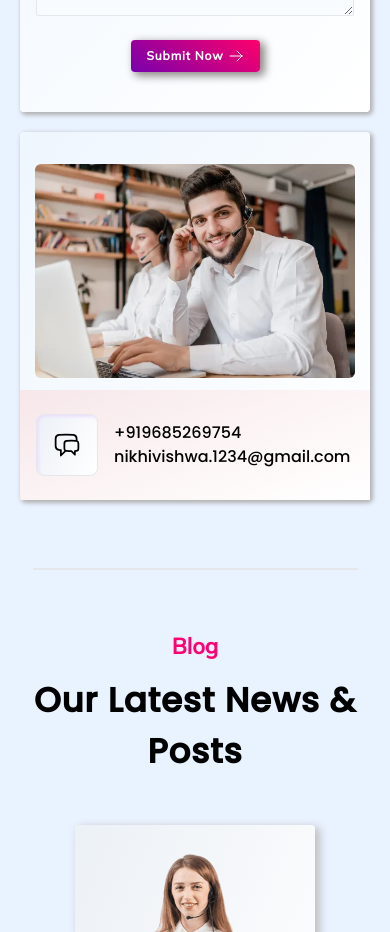
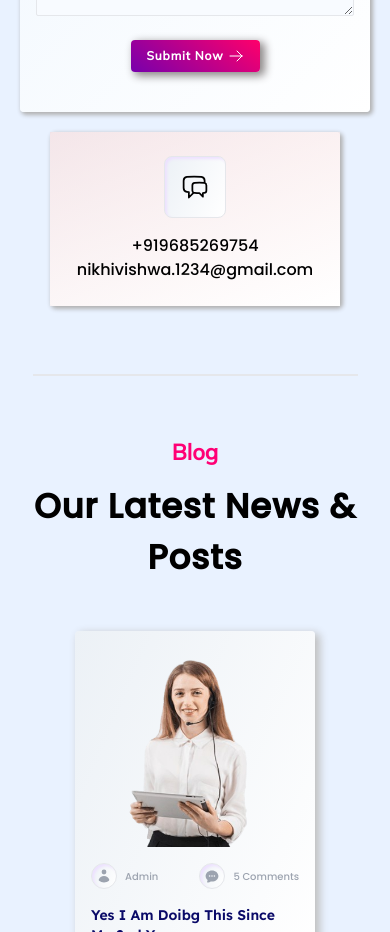
Before and after one commit to nikhivishwaa/portfolio-site, a Next.js app: page / in a window 390 px wide. Shown: the part 6720-7652 px from the top of the page. Built offline with nearby package versions, Linux system fonts and the light colour scheme.

Commit message:
fixixng overflow issues

```diff
--- a/components/Main/ContactTicket.jsx
+++ b/components/Main/ContactTicket.jsx
@@ -6,18 +6,18 @@ export default function ContactTicket(props) {
   return (
     <>
       <div
-        className={`max-xxs:w-[240px] xxs:max-w-96 xxs:min-w-72 xxs:pt-8 flex flex-col gap-3 font-mulish sm:h-[405px] ${styles.contact}`}
+        className={`max-xxs:w-[240px] max-xs:w-[290px] xs:max-w-96 xs:min-w-72 xs:pt-8 flex flex-col gap-3 font-mulish sm:h-[405px] ${styles.contact}`}
       >
         <Image
           src={"/logo/support.png"}
-          height={100}
-          width={100}
-          className="mx-auto xs:mx-4 rounded-[6px] xs:w-[352px] aspect-[3/2] w-11/12 max-xxs:hidden object-cover"
+          height={250}
+          width={350}
+          className="mx-auto xs:mx-4 rounded-[6px] xs:w-[352px] aspect-[3/2] w-11/12 max-xs:hidden object-cover"
           alt="contact us"
         />
 
         <div
-          className={`${styles["purple-card"]} flex justify-start items-center gap-4 p-4 py-6 max-xxs:px-0 max-xxs:flex-col`}
+          className={`${styles["purple-card"]} flex justify-start items-center gap-4 p-4 py-6 max-xxs:px-0 max-xs:flex-col`}
         >
           <span className={`rounded-lg p-4 border ${styles["inset-icon"]}`}>
             <svg
@@ -35,7 +35,7 @@ export default function ContactTicket(props) {
               />
             </svg>
           </span>
-          <div className="flex flex-col justify-start font-medium text-base font-poppins max-xxs:text-sm">
+          <div className="flex flex-col justify-start font-medium text-base font-poppins max-xxs:text-sm  max-xs:items-center">
             <p>{props.data.phone}</p>
             <p>{props.data.email}</p>
           </div>
```
